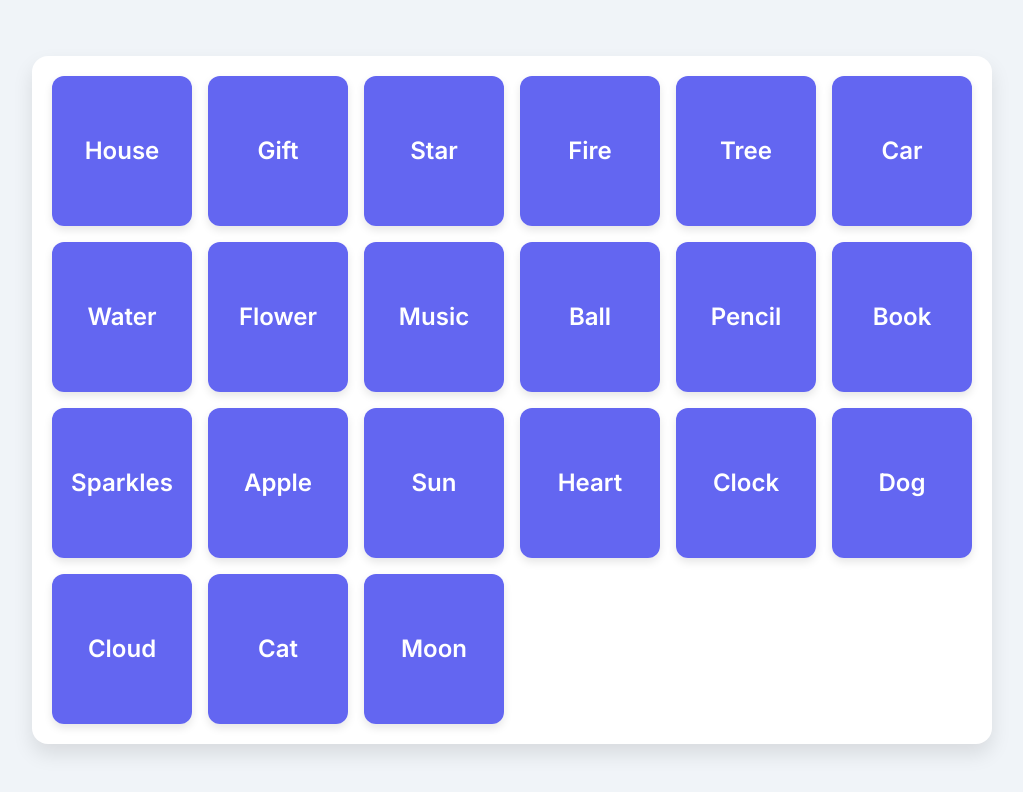
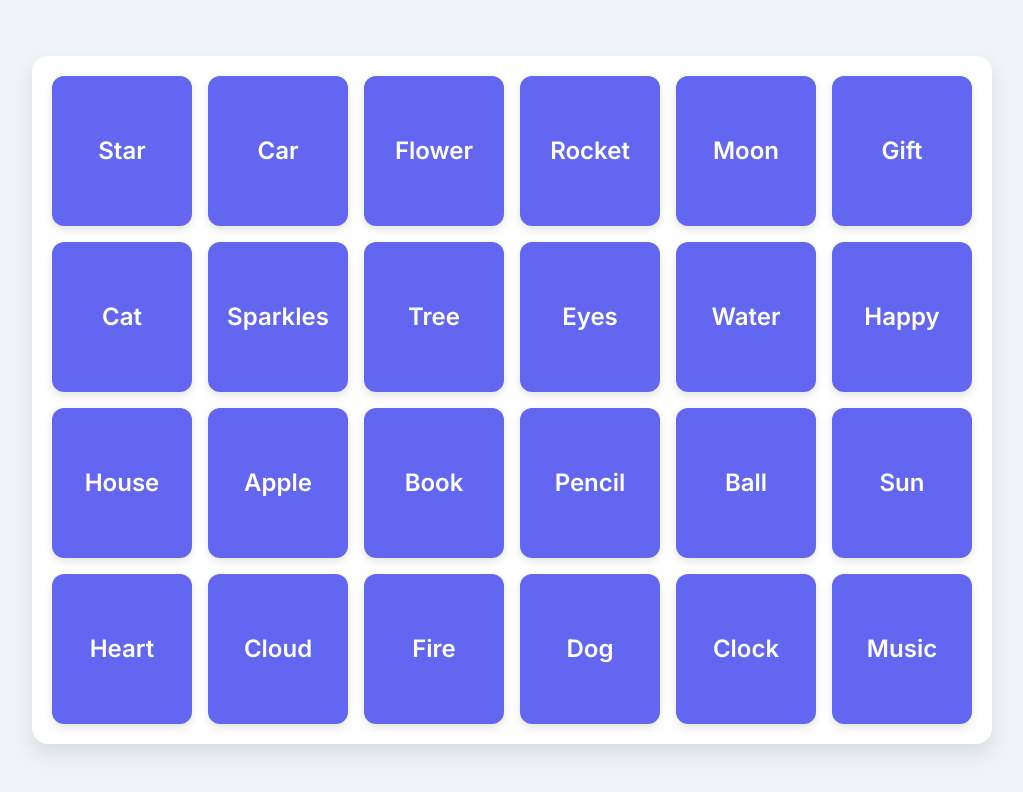
Before and after one commit to phi-kit/phi-kit.github.io, a plain HTML site: page flash-card/index.html in a window 1280 px wide. Shown: the whole page, without its empty margins (128-1151 px from the left). Drawn offline with nearby package versions, Linux system fonts and the light colour scheme.

Commit message:
[main]: Flash cards.

```diff
--- a/flash-card/index.html
+++ b/flash-card/index.html
@@ -119,14 +119,17 @@
             { word: "Clock", icon: "⏰" },
             { word: "Cloud", icon: "☁️" },
             { word: "Dog", icon: "🐶" },
+            { word: "Eyes", icon: "👀" },
             { word: "Fire", icon: "🔥" },
             { word: "Gift", icon: "🎁" },
             { word: "Flower", icon: "🌸" },
+            { word: "Happy", icon: "😊" },
             { word: "Heart", icon: "❤️" },
             { word: "House", icon: "🏠" },
-            { word: "Pencil", icon: "✏️" },
             { word: "Moon", icon: "🌙" },
             { word: "Music", icon: "🎵" },
+            { word: "Pencil", icon: "✏️" },
+            { word: "Rocket", icon: "🚀" },
             { word: "Sparkles", icon: "✨"},
             { word: "Star", icon: "⭐" },
             { word: "Sun", icon: "☀️" },
```
